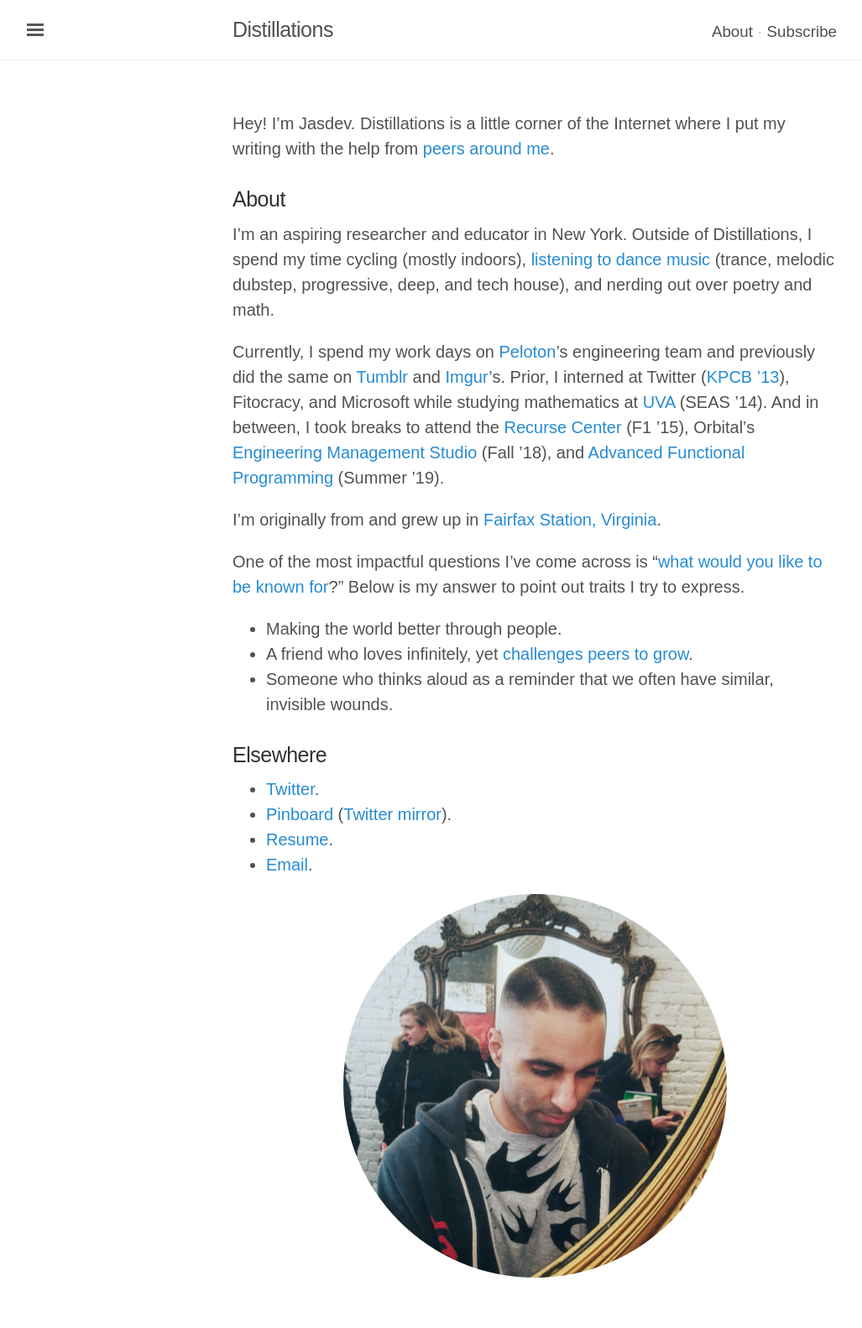
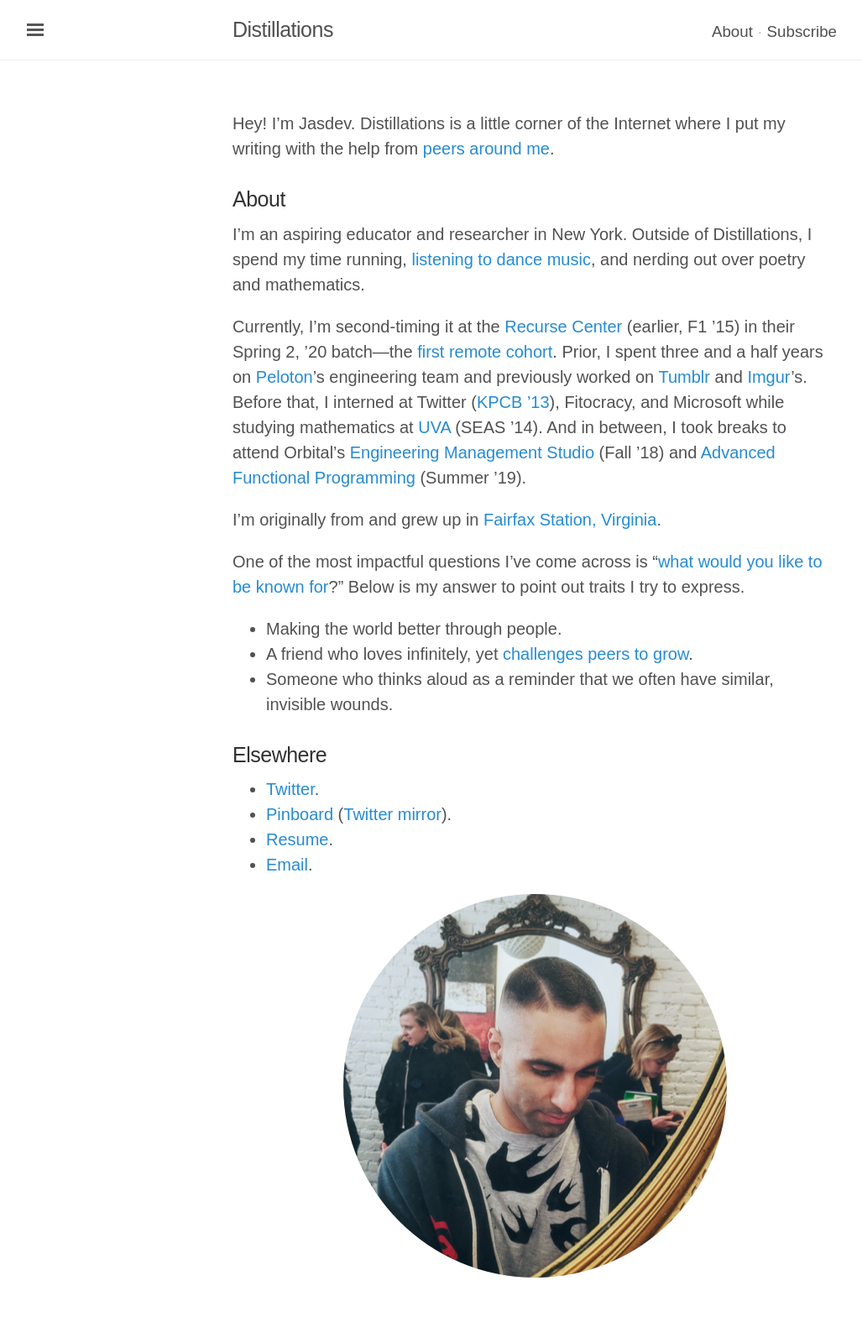
Before and after one commit to rvsrvs/jasdev.github.io, a Jekyll site: the page built from about.md, in a window 1280 px wide. Shown: the whole page at 84% size, without its empty margins (3-1030 px from the left). Built offline with Jekyll 4.4.1, drawn with Linux system fonts in a browser that asks for light colours; some web fonts are replaced.

Commit message:
post-Peloton About page updates.

```diff
--- a/about.md
+++ b/about.md
@@ -8,9 +8,9 @@
 
 ### About
 
-I’m an aspiring researcher and educator in New York. Outside of Distillations, I spend my time cycling (mostly indoors), [listening to dance music](https://soundcloud.com/jasdev-singh) (trance, melodic dubstep, progressive, deep, and tech house), and nerding out over poetry and math.
+I’m an aspiring educator and researcher in New York. Outside of Distillations, I spend my time running, [listening to dance music](https://soundcloud.com/jasdev-singh), and nerding out over poetry and mathematics.
 
-Currently, I spend my work days on [Peloton](https://www.onepeloton.com/)’s engineering team and previously did the same on [Tumblr](https://www.tumblr.com/) and [Imgur](https://imgur.com/)’s. Prior, I interned at Twitter ([KPCB ’13](http://kpcbfellows.com/)), Fitocracy, and Microsoft while studying mathematics at [UVA](http://www.virginia.edu/) (SEAS ’14). And in between, I took breaks to attend the [Recurse Center](https://www.recurse.com) (F1 ’15), Orbital’s [Engineering Management Studio](https://orbital.nyc/studios/) (Fall ’18), and [Advanced Functional Programming](http://afp.school) (Summer ’19).
+Currently, I’m second-timing it at the [Recurse Center](https://www.recurse.com) (earlier, F1 ’15) in their Spring 2, ’20 batch—the [first remote cohort](https://www.recurse.com/blog/152-RC-is-online-only-until-at-least-May). Prior, I spent three and a half years on [Peloton](https://www.onepeloton.com/)’s engineering team and previously worked on [Tumblr](https://www.tumblr.com/) and [Imgur](https://imgur.com/)’s. Before that, I interned at Twitter ([KPCB ’13](http://kpcbfellows.com/)), Fitocracy, and Microsoft while studying mathematics at [UVA](http://www.virginia.edu/) (SEAS ’14). And in between, I took breaks to attend Orbital’s [Engineering Management Studio](https://orbital.nyc/studios/) (Fall ’18) and [Advanced Functional Programming](http://afp.school) (Summer ’19).
 
 I’m originally from and grew up in [Fairfax Station, Virginia](http://en.wikipedia.org/wiki/Fairfax_Station,_Virginia).
 
```
